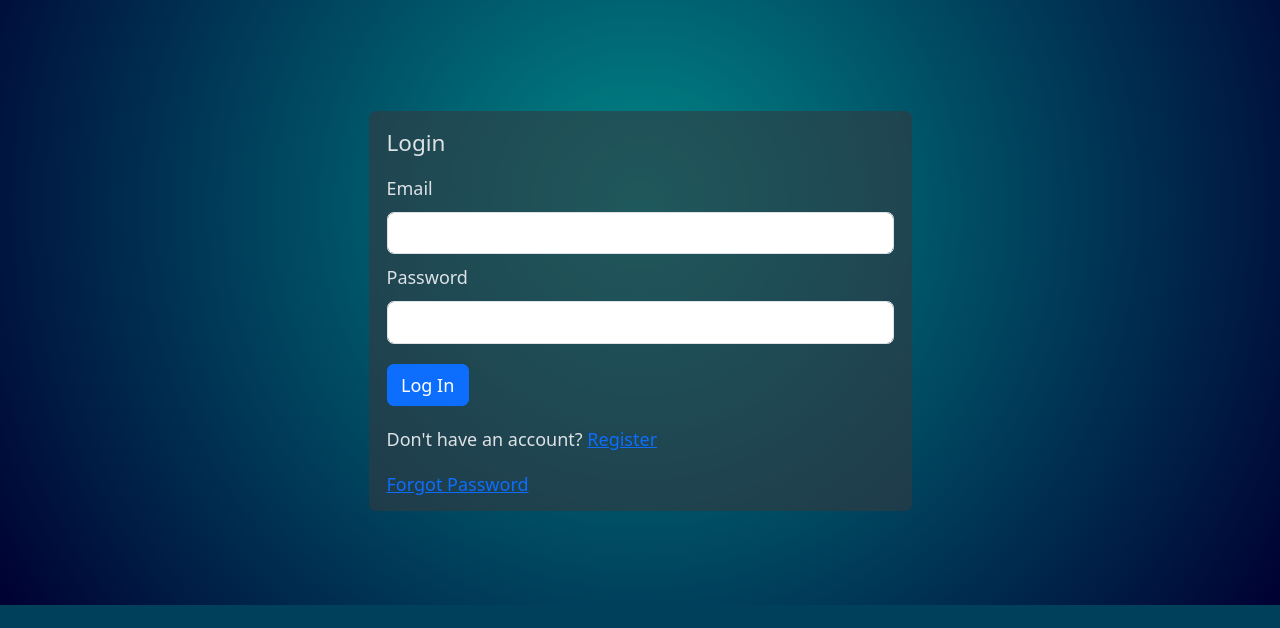
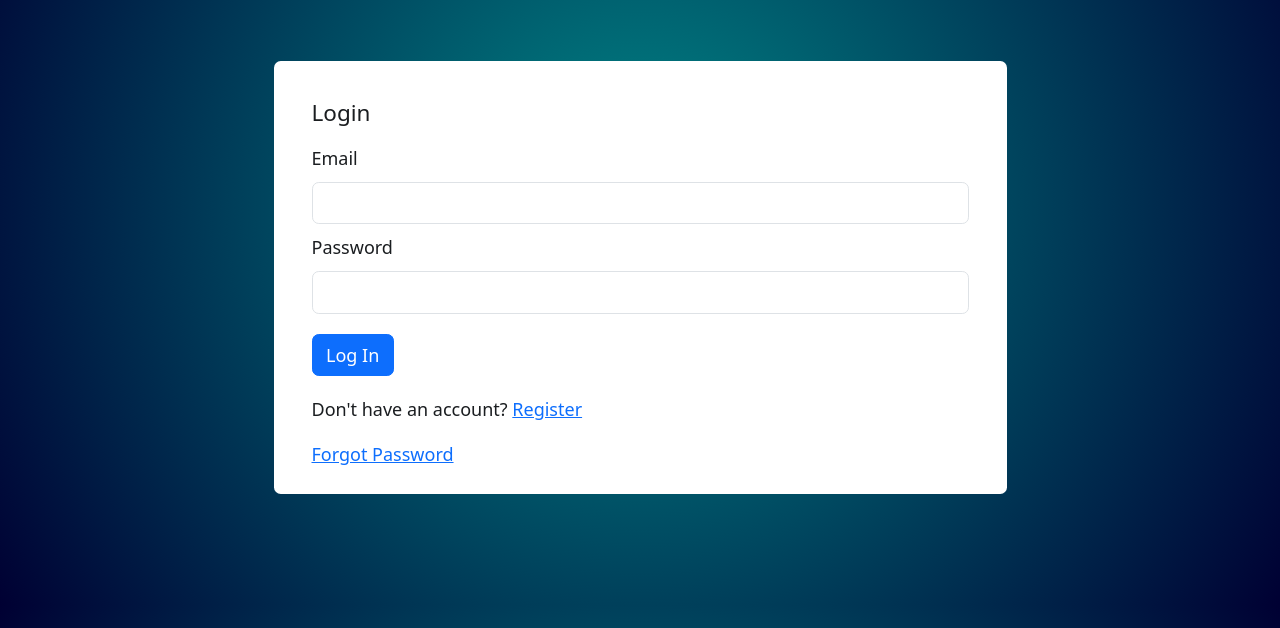
Before and after one commit to sd950216/TopMovies, a Flask app: page /login in a window 1280 px wide. Shown: the part 195-823 px from the top of the page. Before the commit the page ends 800 px from the top, so only its background shows below. Run offline with Flask 3, Linux system fonts and the light colour scheme; some libraries are stand-ins or nearby versions.

Commit message:
fixed minor issues

```diff
--- a/main.py
+++ b/main.py
@@ -541,12 +541,20 @@ def select():
     media_type = request.args.get("media_type")
     media_id = request.args.get("movie_id")
     site_url = f"https://www.themoviedb.org/{media_type}/{media_id}-{movie_title}"
-    rec = Recommendation(user_id=current_user.id, media_id=int(media_id), media_type=media_type, title=movie_title,
-                         year=int(movie_year),
-                         description=movie_description, rating=float(movie_rating), ranking=10, img_url=movie_img_url,
-                         site_url=site_url, review="review")
-    db.session.add(rec)
-    db.session.commit()
+    try:
+        rec = Recommendation(user_id=current_user.id, media_id=int(media_id), media_type=media_type, title=movie_title,
+                             year=int(movie_year),
+                             description=movie_description, rating=float(movie_rating), ranking=10, img_url=movie_img_url,
+                             site_url=site_url, review="review")
+        db.session.add(rec)
+        db.session.commit()
+    except:
+        rec = Recommendation(user_id=current_user.id, media_id=int(media_id), media_type=media_type, title=movie_title,
+                             year=int(movie_year.split("-")[0]),
+                             description=movie_description, rating=float(movie_rating), ranking=10, img_url=movie_img_url,
+                             site_url=site_url, review="review")
+        db.session.add(rec)
+        db.session.commit()
     movie_selected = Recommendation.query.filter_by(user_id=current_user.id, title=movie_title).first()
     # movie_selected = Recommendation.query.filter_by(title=movie_title).first()
     movie_id = movie_selected.id
--- a/static/css/styles.css
+++ b/static/css/styles.css
@@ -370,3 +370,18 @@
 .form input[type="submit"] {
 	margin-bottom: 20px;
 }
+
+.login-card,.register-card{
+	min-width: calc(33% - 3rem);
+	 height: 90%;
+	 min-height: 400px;
+	 perspective: 1000px;
+	 margin: 1rem auto;
+	 position: relative;
+	padding: 20px;
+	background-color: white;
+	color: #1a1d20;
+	bottom: 50px;
+	cursor: default;
+
+}
--- a/templates/login.html
+++ b/templates/login.html
@@ -21,15 +21,16 @@
   <section class="py-5">
     <div class="container">
       <div class="row justify-content-center">
-        <div class="col-lg-6">
-                          {% with messages = get_flashed_messages() %}
+        <div class="col-lg-8">
+
+          <div class="card border-0 login-card" >
+                                        {% with messages = get_flashed_messages() %}
                 {% if messages %}
-                  <div class="alert alert-light">
+                    <div class="container">
                     <strong class="text-danger">{{ messages[0] }}</strong>
-                  </div>
+                    </div>
                 {% endif %}
               {% endwith %}
-          <div class="card border-0"  style="background-color: rgba(52, 58, 64, .6);cursor: default;">
             <div class="card-body">
               <h5 class="card-title">Login</h5>
 
```
Also changed, not shown: templates/discover.html (+4 -4 lines), templates/index.html (+20 -6 lines), templates/register.html (+4 -4 lines), templates/select.html (+4 -4 lines), templates/trending.html (+4 -4 lines), 1 other file.
